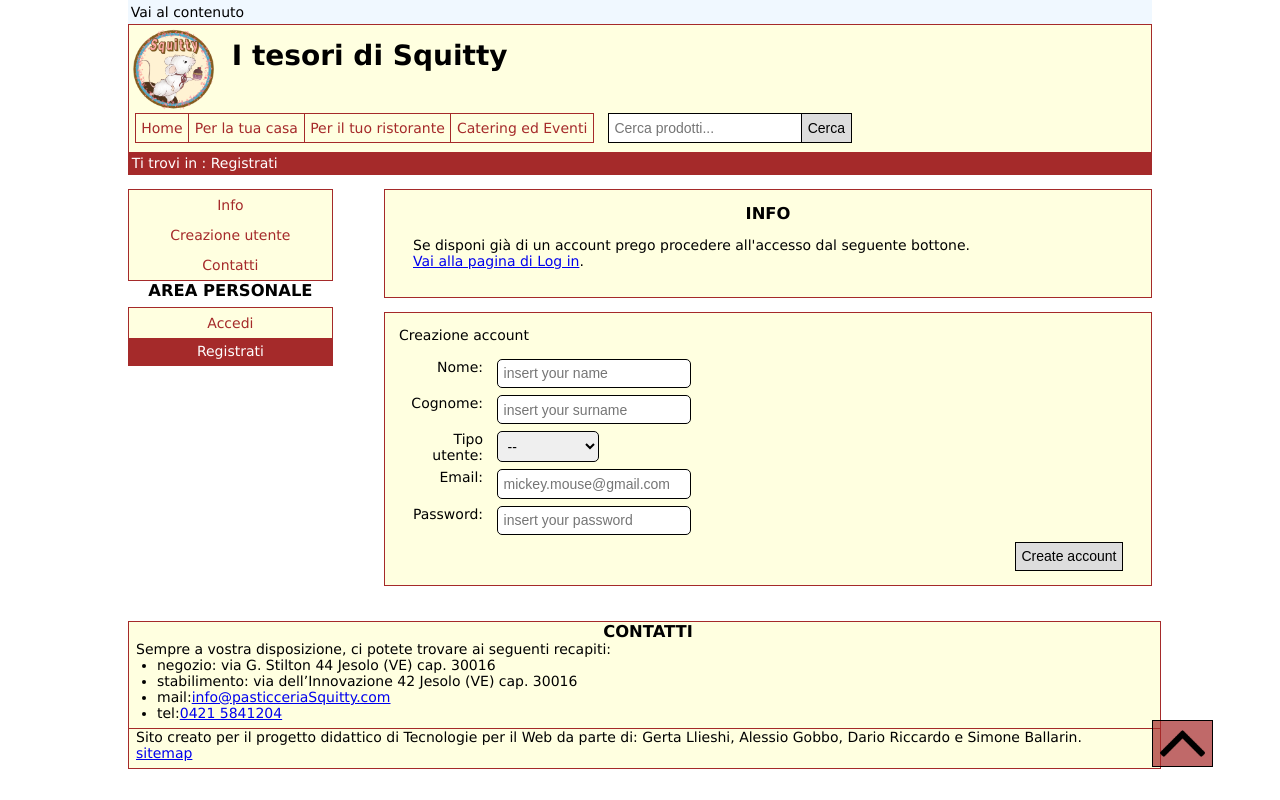
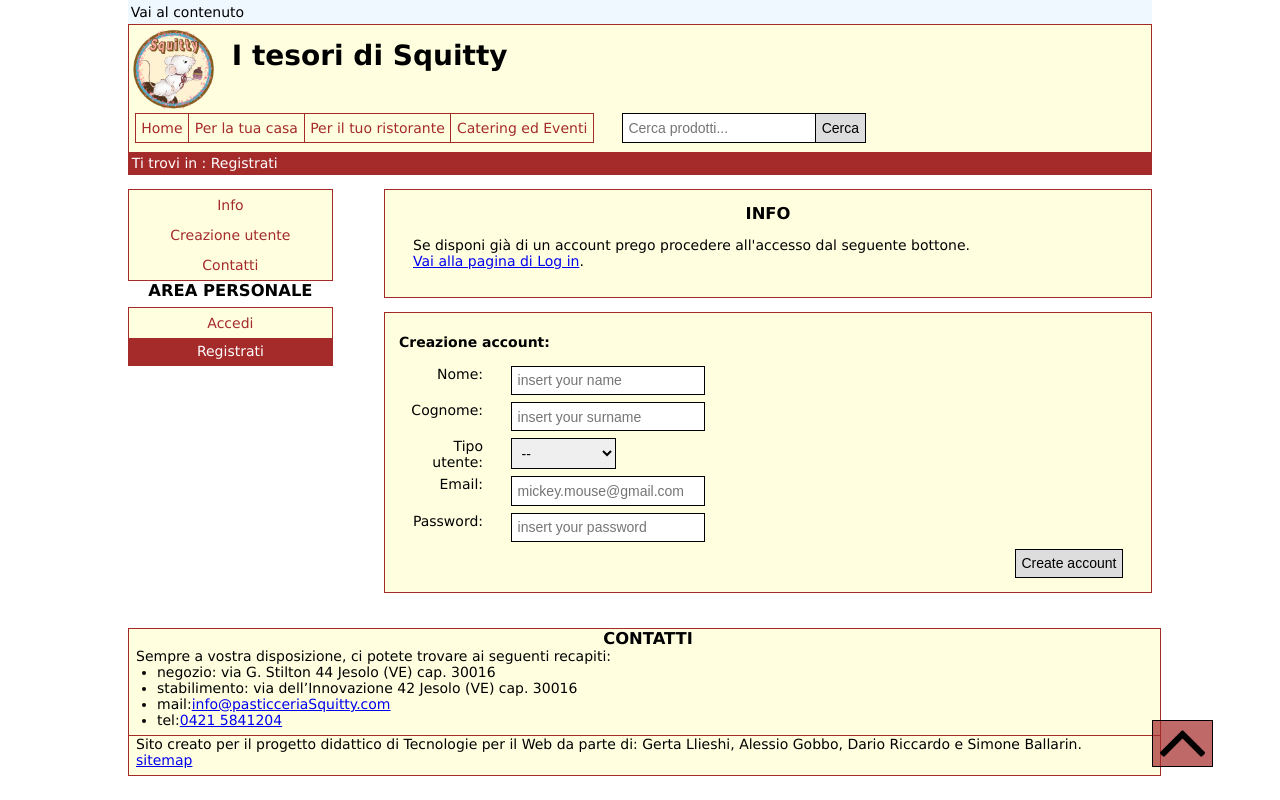
Before and after one commit to sballari/TecWeb, a PHP site: page /php/file/signUp.php in a window 1280 px wide. Run offline with PHP 8.4, Linux system fonts and the light colour scheme.

Commit message:
css area personale

```diff
--- a/Src/css/mobile.css
+++ b/Src/css/mobile.css
@@ -109,8 +109,6 @@ html,body{
   border-right: 1px solid brown;
 }
 
-/* #mobileMenu li:last-child {display: none;} */
-
 #mobileMenu li a {
 	display: block;
 	color: brown;
@@ -132,9 +130,6 @@ html,body{
   padding-top: 0.5em;
 }
 
-/* .search-container form {
-  width: 100%;
-} */
 .search-container{
   display: none;
 }
--- a/Src/css/stile.css
+++ b/Src/css/stile.css
@@ -79,11 +79,12 @@ color: brown;
 text-decoration: none;
 }
 
-#menu span{
-display: block;
-background-color: brown;
-color: white;
-padding:0.4em;
+#menu span,#internalNavBar span{
+  display: block;
+  background-color: brown;
+  color: white;
+  padding:0.4em;
+  text-align: center;
 }
 
 #menu li a:hover {
@@ -314,20 +315,27 @@ label{
   float: left;
   width: 6em;
   text-align: right;
+  display: block;
 }
 
-select,input{
-  border-radius: 5px;
+legend{
+  font-weight: bold;
+  padding-top: 0.5em;
+}
+
+select,input,textarea{
   padding: 0.4em;
   font-size: 1em;
   border: black solid 1px;
-  margin-left: 1em;
+  margin-left: 2em;
   width: auto;
   margin-bottom: 0.5em;
 }
 
-fieldset{
-  border: 0;
+#form div{
+  float: left;
+  width: 100%;
+  text-align: left;
 }
 
 table {
--- a/Src/php/file/CommonHtmlElement.php
+++ b/Src/php/file/CommonHtmlElement.php
@@ -650,29 +650,32 @@ if($usrType!=="Servizio"){
 	echo "<legend>Lista prodotti</legend>";}
 else{
 	echo "<legend>Dati prenotazione</legend>";}
-echo "</br>";
+echo "<div>";
 	echo "<label for='listaProdotti'>Prodotto:</label>  ";
 	echo "<select name='listaProdotti'  required>";
 	echo "<option value=''>--</option>";
 	foreach ($prod as $x) {
 		echo "<option value='" . $x->getName() . "'>" . $x->getName() . "</option>";
 	}
+echo "</div>";
 echo "</select>";
-echo "</br>";
 
 switch($usrType ){
 	case "Al minuto":
-		echo "<label for='numeroProdotti'>Numero prodotti:</label><input type='number' name='numeroProdotti' required>";
+	  echo "<div>";
+			echo "<label for='numeroProdotti'>Numero prodotti:</label>";
+			echo "<input type='number' name='numeroProdotti' required>";
+		echo "</div>";
 		echo "<button type='submit' name='nuovoProd'>Inserisci prodotto</button>";
-		echo "</br>";
 		echo "</fieldset>";
 		echo "</form>";
 		echo "<form action='operationManager.php' method='POST' >";
 		echo "<fieldset>";
 		echo "<legend>Dati prenotazione</legend>";
-		echo "</br>";
-		echo "<label for='decrizioneUtente'>Descrizione utente:</label><textarea name='decrizioneUtente' rows='5' cols='30'>Torta di compleanno con la scrittura Buon compleanno.</textarea></br></br>";
-
+		echo "<div>";
+			echo "<label for='decrizioneUtente'>Descrizione utente:</label>";
+			echo "<textarea name='decrizioneUtente' rows='5' cols='30'>Dolce con la scritta Buon compleanno.</textarea>";
+		echo "</div>";
 		break;
 
 	case "All_ingrosso":
--- a/Src/php/file/signUp.php
+++ b/Src/php/file/signUp.php
@@ -99,7 +99,7 @@
 				<form id='form' action=''  method='POST'>
 					<fieldset>
 
-						<legend>Creazione account</legend>
+						<legend>Creazione account:</legend>
             <?php
 						echo "</br>".$ErrSignup;
             echo "<div id='nome'>";
@@ -115,7 +115,7 @@
   						echo "<select name='tipoUtente' required>
   							<option value=''>--</option>
   							<option value='Al minuto'>Al minuto</option>
-  							<option value='All ingrosso'>All'ngrosso</option>
+  							<option value='All ingrosso'>All'ingrosso</option>
   							<option value='Servizio'>Servizio</option>
   							<option value='Impiegato'>Impiegato</option>
   							</select><span class='err'>".$ErrTipoUtente."</span>";
```
Lines whose indentation alone changed are shown as unchanged.
